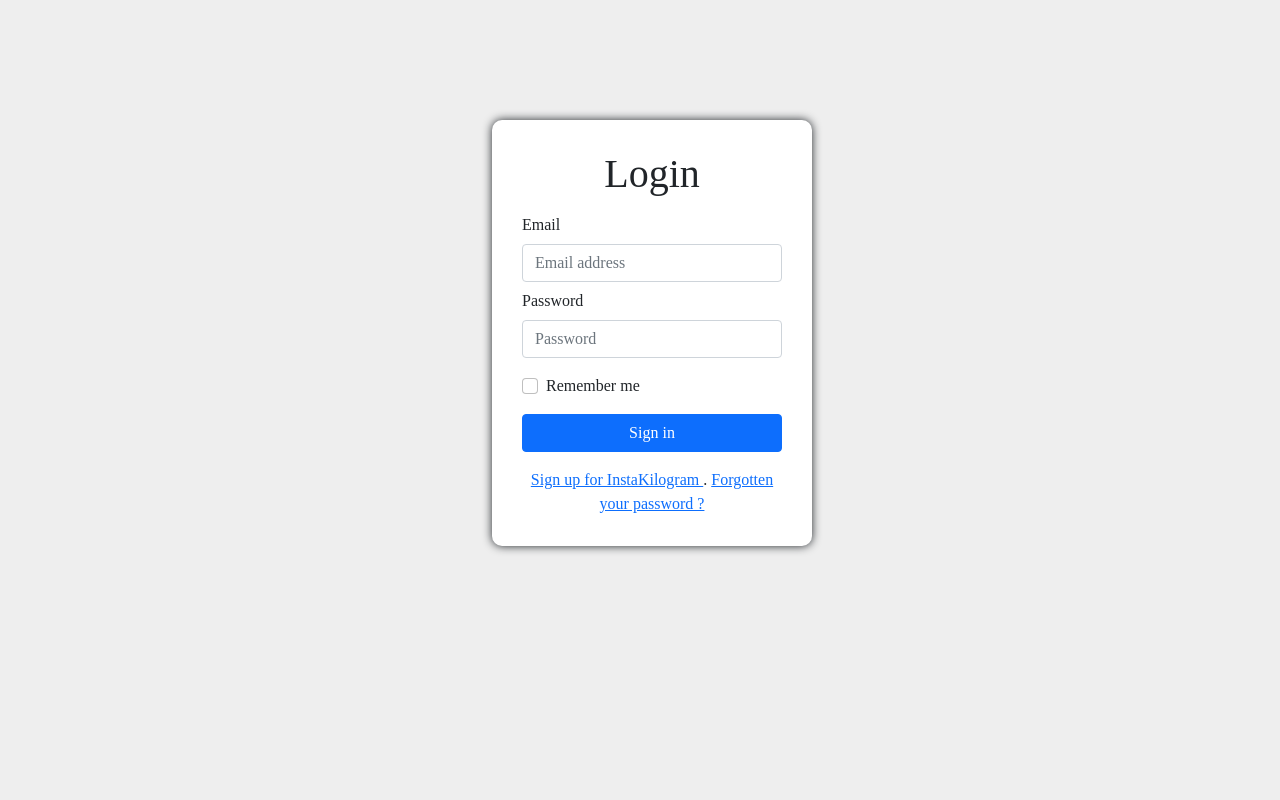
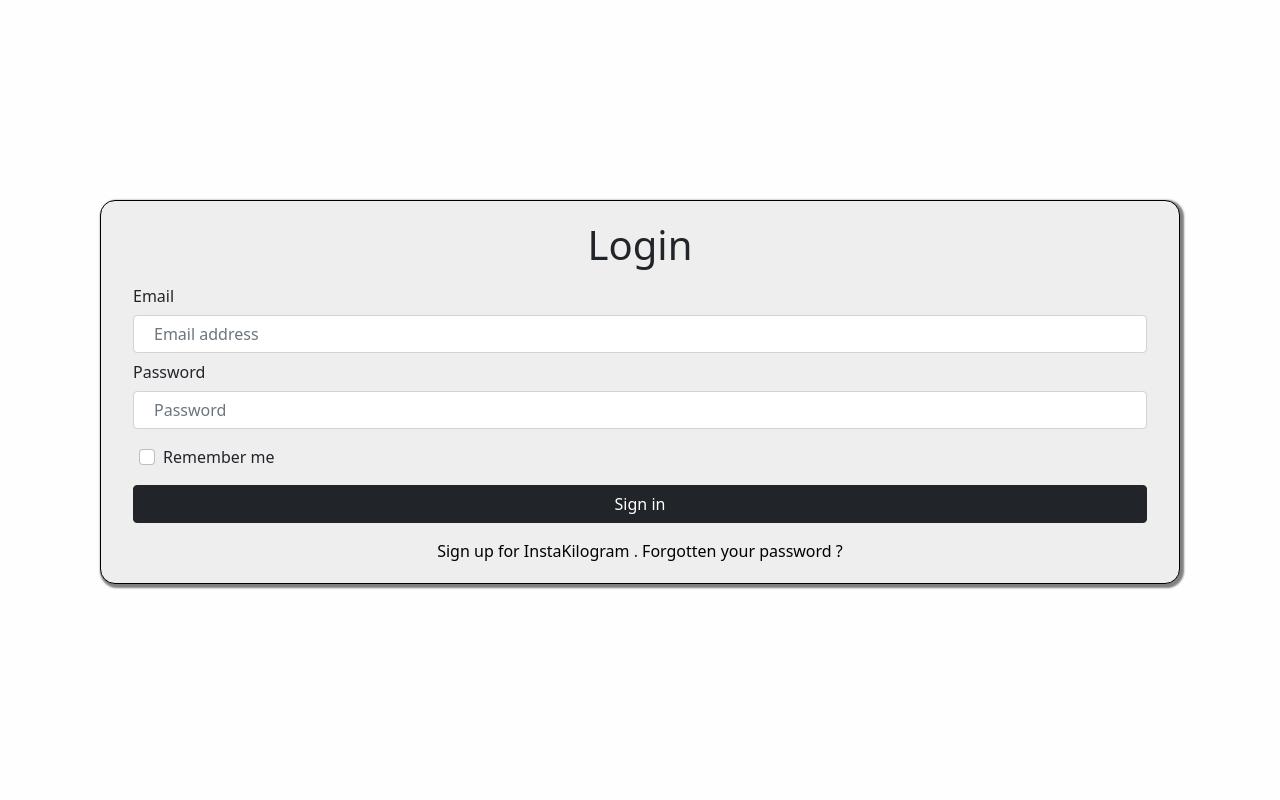
Before and after one commit to s3891667/Full_Stack_Website, a PHP site: page /login.php in a window 1280 px wide. Run offline with PHP 8.4, Linux system fonts and the light colour scheme.

Commit message:
Update Login section

```diff
--- /dev/null
+++ b/login.css
@@ -0,0 +1,44 @@
+* {
+    margin: 0;
+    padding: 0;
+    box-sizing: border-box;
+}
+
+
+*:focus {
+    outline: none;
+}
+body {
+    background-color: rgb(255, 254, 254);
+}
+
+.form_box{
+    background-color: #eee;
+    padding-bottom: 20px;
+    padding-top: 20px;
+    margin: 200px 100px 30px 100px;
+    border: 1px solid rgb(0, 0, 0);
+    border-radius: 15px;
+    box-shadow: 2px 2px 2px 2px grey;
+}
+.form-control{
+    padding-left: 20px;
+}
+.form-group{
+    padding-left: 20px;
+    padding-right: 20px;
+}
+
+.form-check{
+    padding-left: 50px;
+}
+
+.button_des{
+    margin-right: 20px;
+    margin-left: 20px;
+}
+
+.text_des{
+    text-decoration: none;
+    color: black;
+}
--- a/login.php
+++ b/login.php
@@ -4,14 +4,13 @@
     <meta http-equiv="X-UA-Compatible" content="IE=edge">
     <meta name="viewport" content="width=device-width, initial-scale=1.0">
     <link rel="stylesheet" href="./css/bootstrap.css">
-    <link rel="stylesheet" href="./style.css">
+    <link rel="stylesheet" href="./login.css">
     <title>InstaKilogram</title>
 </head>
 <body>
-  <section class="container-fluid">
-    <section class="row justify-content-center">
-      <section class="col-12 col-sm-6 col-md-3">
-          <form action="data_check.php" class="form-container" method="post">
+  <section class="form_box">
+      <section class="container">
+          <form action="data_check.php" class="form-horizontal" method="post">
               <h1 class="text-center">Login</h1>
             <div class="form-group ">
               <label for="inputEmail3" class="col-form-label">Email</label>
@@ -28,16 +27,15 @@
               </label>
             </div>
             <div class ="d-grid gap-2 mt-3">
-              <button type="submit" onclick="" class="btn btn-primary" name="signIn" >Sign in</button>
+              <button type="submit" onclick="" class="btn btn-dark button_des" name="signIn" >Sign in</button>
             </div>
             <div class="text-center mt-3">
-              <a href="signUp.html" >Sign up for InstaKilogram </a>
-              <p class="d-inline">  .  </p>
-              <a href="forgotpassword.html">Forgotten your password ?</a>
+              <a href="signUp.html" class="text_des">Sign up for InstaKilogram </a>
+              <p class="d-inline"> .  </p>
+              <a href="forgotpassword.html" class="text_des">Forgotten your password ?</a>
             </div>
           </form>
       </section>
     </section>
-  </section>
-</body>
+    </body>
 </html>
```
